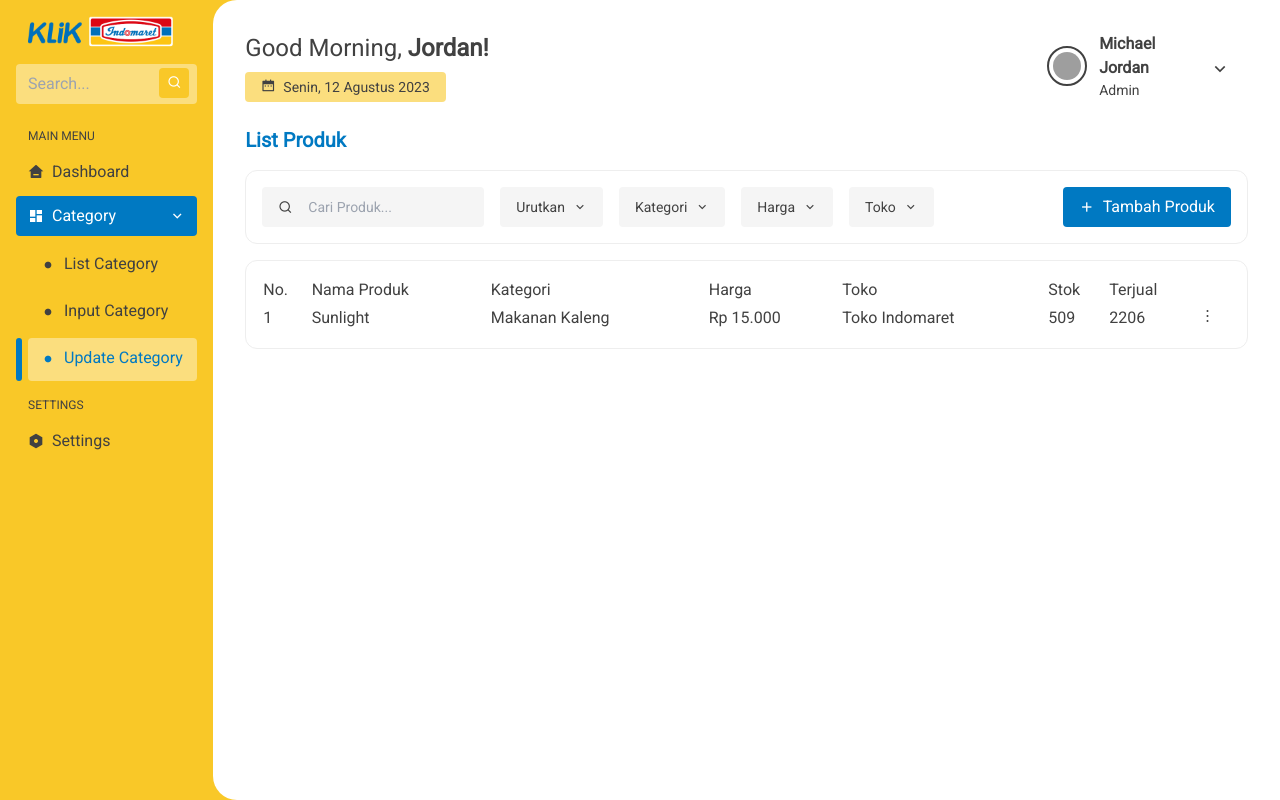
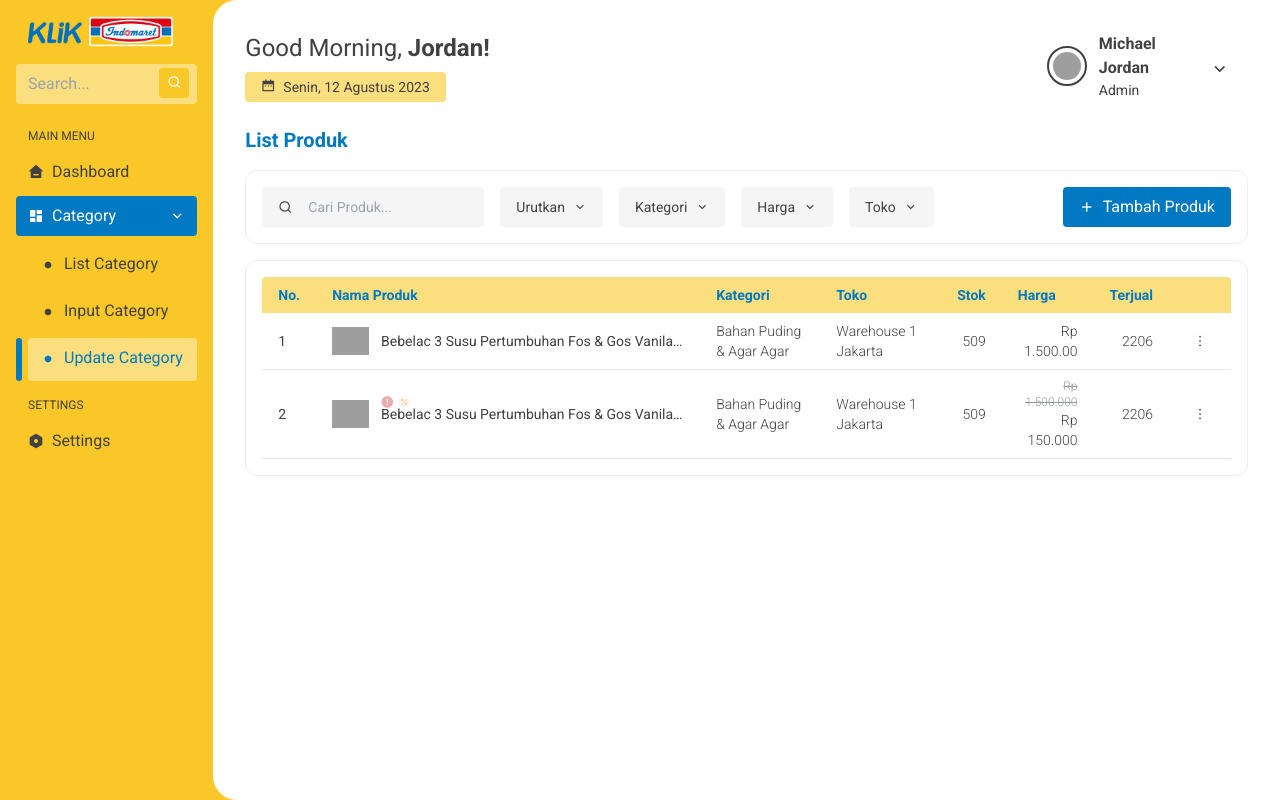
Before and after one commit to muhisyam/klikindomaret-clone, a Laravel app: page / in a window 1280 px wide. Run offline with Laravel 10, Linux system fonts and the light colour scheme; style sheets or scripts are compiled from the project's sources; some libraries are stand-ins or nearby versions; grey boxes are pictures that could not be loaded.

Commit message:
add style table product

```diff
--- a/public/css/admin.css
+++ b/public/css/admin.css
@@ -14,6 +14,16 @@
 input:focus,
 select:focus {
     outline: none;
+}
+
+.blink {
+    animation: blinker 2s linear infinite;
+}
+
+@keyframes blinker {
+    50% {
+        opacity: 0;
+    }
 }
 
 .main-content {
--- a/resources/views/admin/index.blade.php
+++ b/resources/views/admin/index.blade.php
@@ -13,7 +13,7 @@
     {{-- Fonts --}}
     <link href="https://fonts.googleapis.com" rel="preconnect">
     <link href="https://fonts.gstatic.com" rel="preconnect" crossorigin>
-    <link href="https://fonts.googleapis.com/css2?family=Roboto&display=swap" rel="stylesheet">
+    <link href="https://fonts.googleapis.com/css2?family=Roboto:wght@100;300;400;500;700;900&display=swap" rel="stylesheet">
 
     <link href="https://cdn.jsdelivr.net/npm/remixicon@2.2.0/fonts/remixicon.css" rel="stylesheet">
     <link href="{{ asset('css/admin.css') }}" rel="stylesheet">
--- a/resources/views/admin/product/index.blade.php
+++ b/resources/views/admin/product/index.blade.php
@@ -40,28 +40,85 @@
         </section>
         <section class="product-list-wrapper border border-[#eee] rounded-xl p-4">
             <table class="w-full">
-                <thead>
+                <thead class="bg-[#fbde7e] text-[#0079c2] text-sm text-left rounded-t font-bold">
                     <tr>
-                        <td>No.</td>
-                        <td>Nama Produk</td>
-                        <td>Kategori</td>
-                        <td>Harga</td>
-                        <td>Toko</td>
-                        <td>Stok</td>
-                        <td>Terjual</td>
-                        <td></td>
+                        <th class="rounded-tl py-2 px-4">No.</th>
+                        <th class="py-2 px-4">Nama Produk</th>
+                        <th class="py-2 px-4">Kategori</th>
+                        <th class="py-2 px-4">Toko</th>
+                        <th class="py-2 px-4">Stok</th>
+                        <th class="py-2 px-4">Harga</th>
+                        <th class="py-2 px-4">Terjual</th>
+                        <th class="rounded-tr py-2 px-4"></th>
                     </tr>
                 </thead>
-                <tbody>
-                    <tr>
-                        <td>1</td>
-                        <td>Sunlight</td>
-                        <td>Makanan Kaleng</td>
-                        <td>Rp 15.000</td>
-                        <td>Toko Indomaret</td>
-                        <td>509</td>
-                        <td>2206</td>
-                        <td><i class="ri-more-2-line"></i></td>
+                <tbody class="text-sm">
+                    <tr class="border-b">
+                        <td class="py-2 px-4">1</td>
+                        <td class="w-96 py-2 px-4">
+                            <div class="product-info-wrapper flex items-center">
+                                <div class="media w-10 me-3">
+                                    <img src="https://assets.klikindomaret.com/products/20035630/20035630_thumb.jpg?Version.20.01.1.01" alt="">
+                                </div>
+                                <div class="name line-clamp-1 text-ellipsis">
+                                    Bebelac 3 Susu Pertumbuhan Fos & Gos Vanila 800G
+                                </div>
+                            </div>
+                        </td>
+                        <td class="font-light cursor-pointer py-2 px-4 hover:text-[#0079c2]">Bahan Puding & Agar Agar</td>
+                        <td class="font-light cursor-pointer py-2 px-4 hover:text-[#0079c2]">Warehouse 1 Jakarta</td>
+                        <td class="text-right font-light py-2 px-4">509</td>
+                        <td class="text-right font-light py-2 px-4">
+                            <div class="price">
+                                Rp <span>1.500.00</span>
+                            </div>
+                        </td>
+                        <td class="text-right font-light py-2 px-4">2206</td>
+                        <td class="text-right py-2 p-4">
+                            <button class="hover:bg-[#fbde7e] hover:text-[#0079c2] rounded p-1 px-2">
+                                <div class="icon h-6 pt-0.5"><i class="ri-more-2-line"></i></div>
+                            </button>
+                        </td>
+                    </tr>
+                    <tr class="border-b">
+                        <td class="py-2 px-4">2</td>
+                        <td class="w-96 py-2 px-4">
+                            <div class="product-info-wrapper relative flex items-center">
+                                <div class="media w-10 me-3">
+                                    <img src="https://assets.klikindomaret.com/products/20035630/20035630_thumb.jpg?Version.20.01.1.01" alt="">
+                                </div>
+                                <div class="name line-clamp-1 text-ellipsis">
+                                    Bebelac 3 Susu Pertumbuhan Fos & Gos Vanila 800G
+                                </div>
+                                <div class="banner-info absolute -top-1 left-12 flex items-center gap-1 blink">
+                                    <div class="stock-info text-[#c33] rounded-full">
+                                        <span class="icon h-3 block -mt-2"><i class="ri-error-warning-fill"></i></span>
+                                    </div>
+                                    <div class="discount-info h-3 bg-[#fae7d4] text-[#f28418] text-[8px] rounded-full px-0.5">
+                                        <span class="icon block -mt-1"><i class="ri-percent-fill"></i></span>
+                                    </div>
+                                </div>
+                            </div>
+                        </td>
+                        <td class="font-light cursor-pointer py-2 px-4 hover:text-[#0079c2]">Bahan Puding & Agar Agar</td>
+                        <td class="font-light cursor-pointer py-2 px-4 hover:text-[#0079c2]">Warehouse 1 Jakarta</td>
+                        <td class="text-right font-light py-2 px-4">509</td>
+                        <td class="text-right font-light py-2 px-4">
+                            <div class="price-wrapper">
+                                <div class="normal-price text-[#95989A] text-xs line-through">
+                                    Rp <span>1.500.000</span>
+                                </div>
+                                <div class="discout-price">
+                                    Rp <span>150.000</span>
+                                </div>
+                            </div>
+                        </td>
+                        <td class="text-right font-light py-2 px-4">2206</td>
+                        <td class="text-right py-2 p-4">
+                            <button class="hover:bg-[#fbde7e] hover:text-[#0079c2] rounded p-1 px-2">
+                                <div class="icon h-6 pt-0.5"><i class="ri-more-2-line"></i></div>
+                            </button>
+                        </td>
                     </tr>
                 </tbody>
 
```
